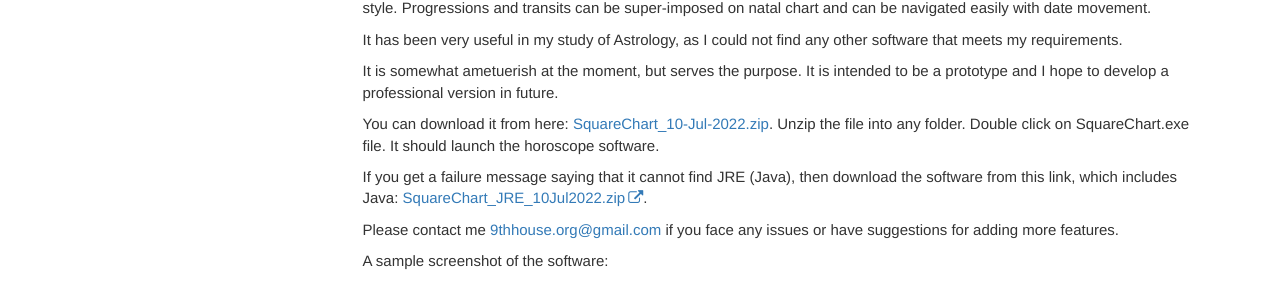
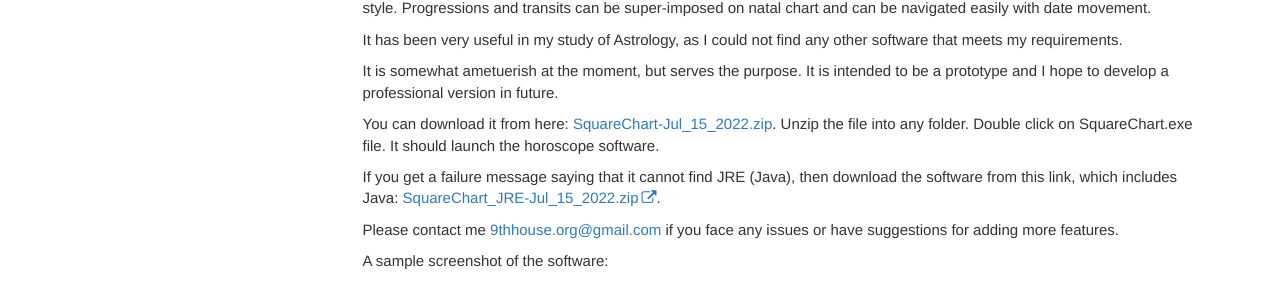
Before and after one commit to vadavalli/9th, a Jekyll site: the page built from pages/mydoc/mydoc_squarechart.md, in a window 1280 px wide. Shown: the part 376-668 px from the top of the page. Built offline with Jekyll 4.4.1, drawn with Linux system fonts in a browser that asks for light colours; comment, search, counter and statistics services are not loaded.

Commit message:
new version

```diff
--- a/pages/mydoc/mydoc_squarechart.md
+++ b/pages/mydoc/mydoc_squarechart.md
@@ -15,10 +15,10 @@ It has been very useful in my study of Astrology, as I could not find any other
 
 It is somewhat ametuerish at the moment, but serves the purpose. It is intended to be a prototype and I hope to develop a professional version in future.
 
-You can download it from here: [SquareChart_10-Jul-2022.zip](downloads/SquareChart_10-Jul-2022.zip).
+You can download it from here: [SquareChart-Jul_15_2022.zip](downloads/SquareChart-Jul_15_2022.zip).
 Unzip the file into any folder. Double click on SquareChart.exe file. It should launch the horoscope software.
 
-If you get a failure message saying that it cannot find JRE (Java), then download the software from this link, which includes Java: [SquareChart_JRE_10Jul2022.zip](https://drive.google.com/file/d/1vhStjN2bUwop9WK2Q-i1D_INC9F26Z0i/view?usp=sharing).
+If you get a failure message saying that it cannot find JRE (Java), then download the software from this link, which includes Java: [SquareChart_JRE-Jul_15_2022.zip](https://drive.google.com/file/d/1QxjdnlAyddzpv3GxGRs1m4xmuUX8DshW/view?usp=sharing).
 
 Please contact me [9thhouse.org@gmail.com](mailto: 9thhouse.org@gmail.com) if you face any issues or have suggestions for adding more features.
 
```
Also changed, not shown: 1 other file.
